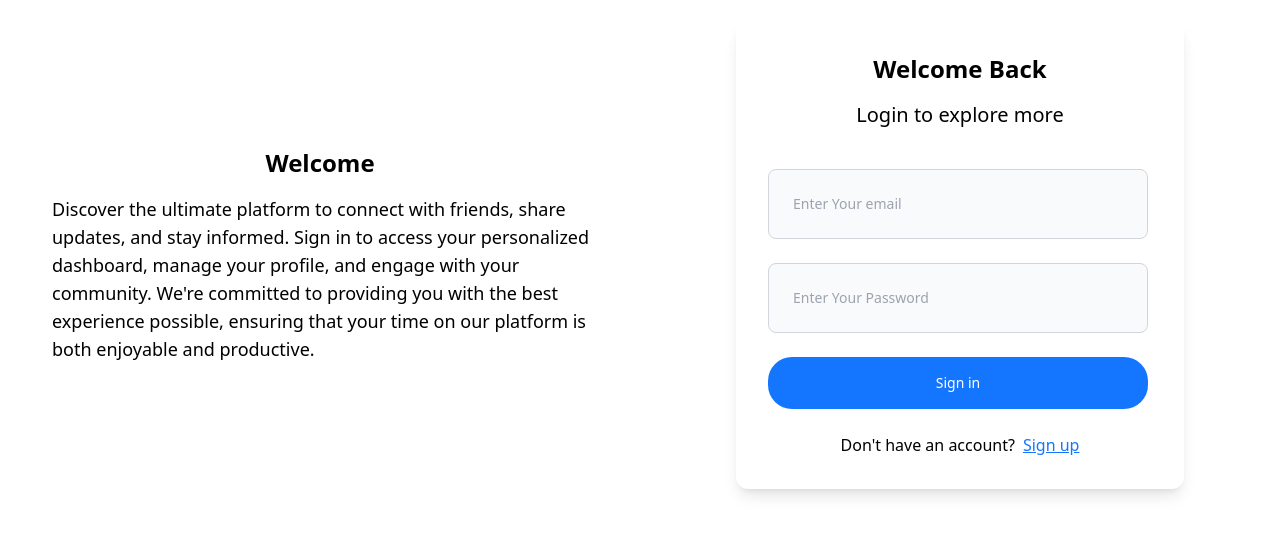
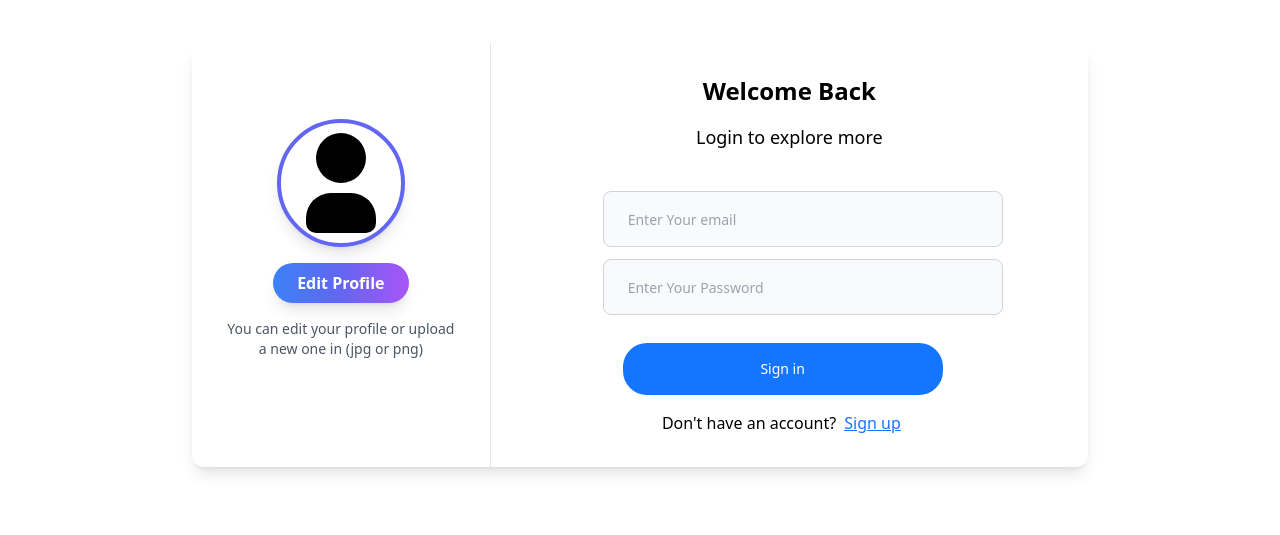
Before and after one commit to Asif-khan-this-is/Real-time-chat-application, a React (Create React App) app: page /users/sign_in in a window 1280 px wide. Shown: the part 145-680 px from the top of the page. Built offline with nearby package versions, Linux system fonts and the light colour scheme.

Commit message:
somthing change in form index.js

```diff
--- a/src/modules/Form/index.js
+++ b/src/modules/Form/index.js
@@ -1,96 +1,126 @@
-import React, { useState } from 'react';
-import Input from '../../components/Input';
-import Button from '../../components/Button';
-import { useNavigate } from 'react-router-dom';
-const Form = ({
-    isSignin = false
-}) => {
+import React, { useState } from "react";
+import Input from "../../components/Input";
+import Button from "../../components/Button";
+import { useNavigate } from "react-router-dom";
+import image from "../../assets/Avatar.svg";
+
+const Form = ({ isSignin = false }) => {
   const [data, setData] = useState({
     ...(!isSignin && {
-            fullName: ''
+      fullName: "",
     }),
-        email: '',
-        password: ''
+    email: "",
+    password: "",
   });
 
-    const navigate = useNavigate()
+  const navigate = useNavigate();
   const handleSubmit = async (e) => {
-        console.log('data : >>',data);
+    console.log("data : >>", data);
     e.preventDefault();
-        const res = await fetch(`http://localhost:8000/api/${isSignin ? 'login' : 'register'}`,{
-            method: 'POST',
-            headers : {
-                'Content-Type' : 'application/json'
+    const res = await fetch(
+      `http://localhost:8000/api/${isSignin ? "login" : "register"}`,
+      {
+        method: "POST",
+        headers: {
+          "Content-Type": "application/json",
         },
-            body: JSON.stringify(data)
-        })
+        body: JSON.stringify(data),
+      }
+    );
 
-        if(res.status == 400){
-            alert('Invalid Credentials')
-        }else{
-            const resData = await res.json()
-            if(resData.token){
-                localStorage.setItem('user:token', resData.token)
-                localStorage.setItem('user:detail',JSON.stringify(resData.user))
-                navigate('/')
+    if (res.status == 400) {
+      alert("Invalid Credentials");
+    } else {
+      const resData = await res.json();
+      if (resData.token) {
+        localStorage.setItem("user:token", resData.token);
+        localStorage.setItem("user:detail", JSON.stringify(resData.user));
+        navigate("/");
       }
     }
+  };
 
-    }
   return (
     <div className="form-container flex items-center justify-center min-h-screen">
-            <div className='left w-1/2 p-8 flex flex-col  '>
-                <div className='text-2xl font-extrabold mb-4 text-center'>
-                    Welcome
+      <div className="w-full max-w-4xl flex bg-white rounded-xl shadow-lg">
+        <div className="w-1/3 flex flex-col items-center justify-center p-8 border-r">
+          <div className="flex flex-col items-center mb-8">
+            <div className="relative w-32 h-32 overflow-hidden rounded-full mb-4 border-4 border-indigo-500 shadow-lg">
+              <img
+                src={image}
+                className="w-full h-full object-cover"
+                alt="Profile"
+              />
             </div>
-                <div className='text-lg font-light ml-5'>
-                    {isSignin
-                        ? "Discover the ultimate platform to connect with friends, share updates, and stay informed. Sign in to access your personalized dashboard, manage your profile, and engage with your community. We're committed to providing you with the best experience possible, ensuring that your time on our platform is both enjoyable and productive."
-                        : "Join our vibrant community and start your journey with us! Create an account to unlock a world of features designed to enhance your online experience. From connecting with like-minded individuals to accessing exclusive content, our platform offers a wealth of opportunities. Register now and be part of something great!"}
+
+            <div className="text-center mb-4">
+              <button className="bg-gradient-to-r from-blue-500 via-indigo-500 to-purple-500 text-white font-bold py-2 px-6 rounded-full shadow-lg hover:shadow-xl transform hover:scale-105 transition-transform duration-300 ease-in-out focus:outline-none focus:ring-2 focus:ring-offset-2 focus:ring-indigo-500">
+                Edit Profile
+              </button>
+            </div>
+
+            <div className="text-center text-gray-600 text-sm">
+              <span>
+                You can edit your profile or upload a new one in (jpg or png)
+              </span>
             </div>
           </div>
-            <div className='right w-1/2 p-8 flex items-center justify-center'>
-                <div className='bg-white w-full max-w-md h-auto shadow-lg rounded-xl flex flex-col justify-center items-center p-8'>
-                    <div className='text-2xl font-extrabold mb-4'>
-                        {isSignin ? 'Welcome Back' : 'Welcome'}
         </div>
-                    <div className='text-xl font-light mb-10'>
-                        {isSignin ? 'Login to explore more' : 'Ready to explore? Create your account'}
+        <div className="w-2/3 p-8 flex flex-col items-center justify-center">
+          <div className="text-2xl font-extrabold mb-4">
+            {isSignin ? "Welcome Back" : "Welcome"}
           </div>
-                    <form className='flex flex-col w-full ' onSubmit={(e) => handleSubmit(e)}>
+          <div className="text-lg font-light mb-10 text-center">
+            {isSignin
+              ? "Login to explore more"
+              : "Ready to explore? Create your account"}
+          </div>
+          <form
+            className="flex flex-col w-full"
+            onSubmit={(e) => handleSubmit(e)}
+          >
             {!isSignin && (
               <Input
                 label="Full Name"
                 name="name"
-                                placeholder='Enter Your Name'
+                placeholder="Enter Your Name"
                 value={data.fullName}
                 onChange={(e) => setData({ ...data, fullName: e.target.value })}
-                                className='mb-6'
+                className="mx-20 mb-3 w-[400px] h-14"
               />
             )}
             <Input
               label="Email"
               name="email"
-                            type='email'
-                            placeholder='Enter Your email'
+              type="email"
+              placeholder="Enter Your email"
               value={data.email}
               onChange={(e) => setData({ ...data, email: e.target.value })}
-                            className='mb-6'
+              className="mx-20 mb-3 w-[400px] h-14"
             />
             <Input
               label="Password"
               name="password"
-                            type='password'
-                            placeholder='Enter Your Password'
+              type="password"
+              placeholder="Enter Your Password"
               value={data.password}
               onChange={(e) => setData({ ...data, password: e.target.value })}
-                            className='mb-6'
+              className="mx-20 mb-3 w-[400px] h-14"
             />
-                        <Button className='w-1/2' type='submit' label={isSignin ? 'Sign in' : 'Sign up'} />
+            <Button
+              className="w-[600px] max-w-xs mx-[100px] my-4 h-13 "
+              type="submit"
+              label={isSignin ? "Sign in" : "Sign up"}
+            />
           </form>
-                    <div className='mt-4'>
+          <div className="mt-2 text-center mr-4">
             {isSignin ? "Don't have an account?" : "Already have an account?"}
-                        <span className='text-primary cursor-pointer underline ml-2' onClick={()=>navigate(`/users${isSignin?'/sign_up':'/sign_in'}`)}>
+            <span
+              className="text-primary cursor-pointer underline ml-2"
+              onClick={() =>
+                navigate(`/users${isSignin ? "/sign_up" : "/sign_in"}`)
+              }
+            >
               {isSignin ? "Sign up" : "Sign in"}
             </span>
           </div>
```
Also changed, not shown: src/assets/profile.jpeg (added). Lines whose indentation alone changed are shown as unchanged.
